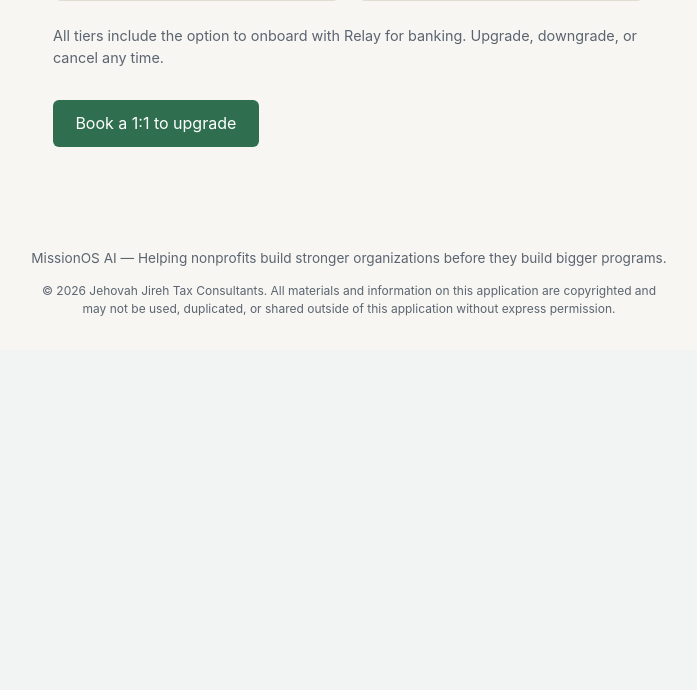
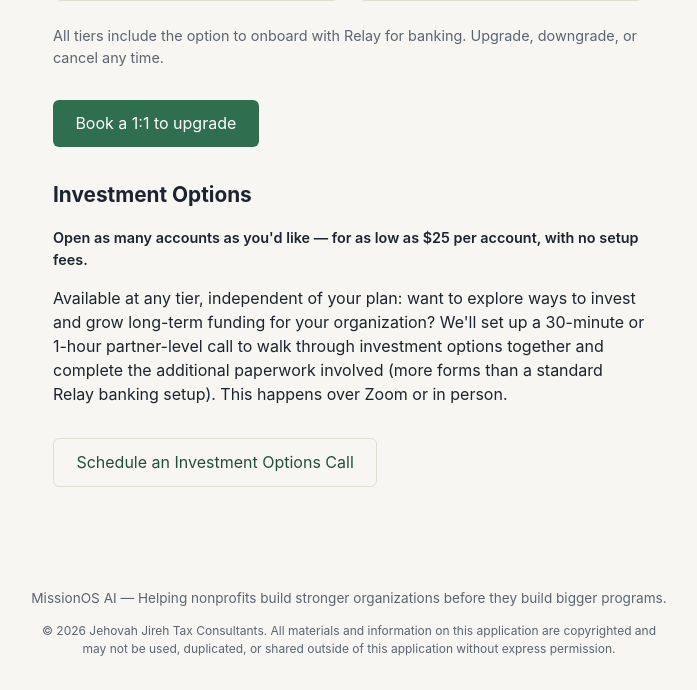
Before and after one commit to JJTC-web/Missions-ai, a Flask app: page /tiers in a window 1280 px wide. Shown: the part 992-1682 px from the top of the page, without its empty margins (291-988 px from the left). Before the commit the page ends 1308 px from the top, so only its background shows below. Run offline with Flask 3, Linux system fonts and the light colour scheme; some libraries are stand-ins or nearby versions.

Commit message:
Add an Investment Options offering to the Tiers/pricing page (#9)
* Add an Investment Options offering to the Tiers/pricing page

Available at any tier, independent of plan: a 30-minute or 1-hour
partner-level call (Zoom or in person) to walk through investment
options for funding the org long-term -- as many as they'd like to
explore -- and complete the additional paperwork involved (more forms
than a standard Relay banking setup). Reuses the existing Calendly
booking link already used for "Book a 1:1 with Lady Emily" elsewhere in
the app, with its own framing and CTA.

Co-Authored-By: Claude Sonnet 5 <noreply@anthropic.com>
Claude-Session: https://claude.ai/code/session_01Lq78PCuVYegEuTx3fzuWvY

* Highlight per-account pricing on the Investment Options offering

Open as many accounts as you'd like -- for as low as \$25 per account,
with no setup fees -- called out as its own bolded line above the
general call-booking description.

Co-Authored-By: Claude Sonnet 5 <noreply@anthropic.com>
Claude-Session: https://claude.ai/code/session_01Lq78PCuVYegEuTx3fzuWvY

* Use a real em dash in the Investment Options highlight

Caught by actually looking at the rendered page: the literal "--" I'd
written shows up as two hyphens, not a dash, since this string is
interpolated into Jinja rather than written as HTML with &mdash;.

Co-Authored-By: Claude Sonnet 5 <noreply@anthropic.com>
Claude-Session: https://claude.ai/code/session_01Lq78PCuVYegEuTx3fzuWvY

---------

Co-authored-by: Claude <noreply@anthropic.com>

```diff
--- a/app.py
+++ b/app.py
@@ -80,6 +80,18 @@ TIER_FOOTNOTE = (
     "Upgrade, downgrade, or cancel any time."
 )
 
+INVESTMENT_OPTIONS_BLURB = (
+    "Available at any tier, independent of your plan: want to explore ways to invest "
+    "and grow long-term funding for your organization? We'll set up a 30-minute or "
+    "1-hour partner-level call to walk through investment options together and "
+    "complete the additional paperwork involved (more forms than a standard Relay "
+    "banking setup). This happens over Zoom or in person."
+)
+INVESTMENT_OPTIONS_HIGHLIGHT = (
+    "Open as many accounts as you'd like — for as low as $25 per account, with no "
+    "setup fees."
+)
+
 # National/international giving, humanitarian, and charitable observances,
 # grouped by month. A handful of these move every year (GivingTuesday,
 # National Volunteer Week) -- noted rather than pinned to a specific date,
@@ -145,6 +157,8 @@ def tiers_page():
         tier_pricing=TIER_PRICING,
         tier_features=TIER_FEATURES,
         tier_footnote=TIER_FOOTNOTE,
+        investment_options_blurb=INVESTMENT_OPTIONS_BLURB,
+        investment_options_highlight=INVESTMENT_OPTIONS_HIGHLIGHT,
         booking_url=BOOKING_URL,
     )
 
--- a/templates/tiers.html
+++ b/templates/tiers.html
@@ -25,4 +25,13 @@
 <p>
   <a class="button" href="{{ booking_url }}" target="_blank" rel="noopener">Book a 1:1 to upgrade</a>
 </p>
+
+<h2>Investment Options</h2>
+<p class="funding-status">{{ investment_options_highlight }}</p>
+<p>{{ investment_options_blurb }}</p>
+<p>
+  <a class="button button-secondary" href="{{ booking_url }}" target="_blank" rel="noopener">
+    Schedule an Investment Options Call
+  </a>
+</p>
 {% endblock %}
```
